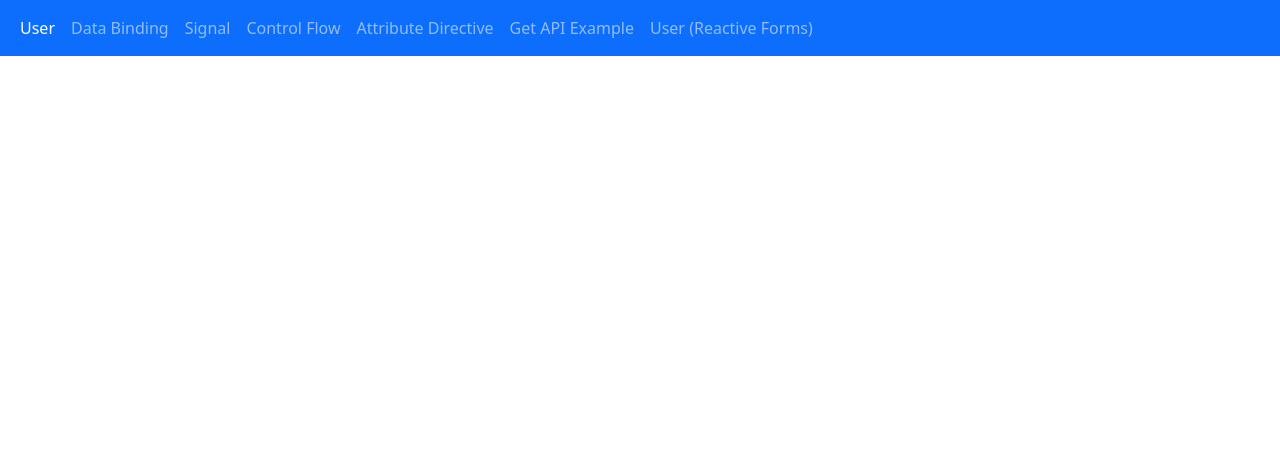
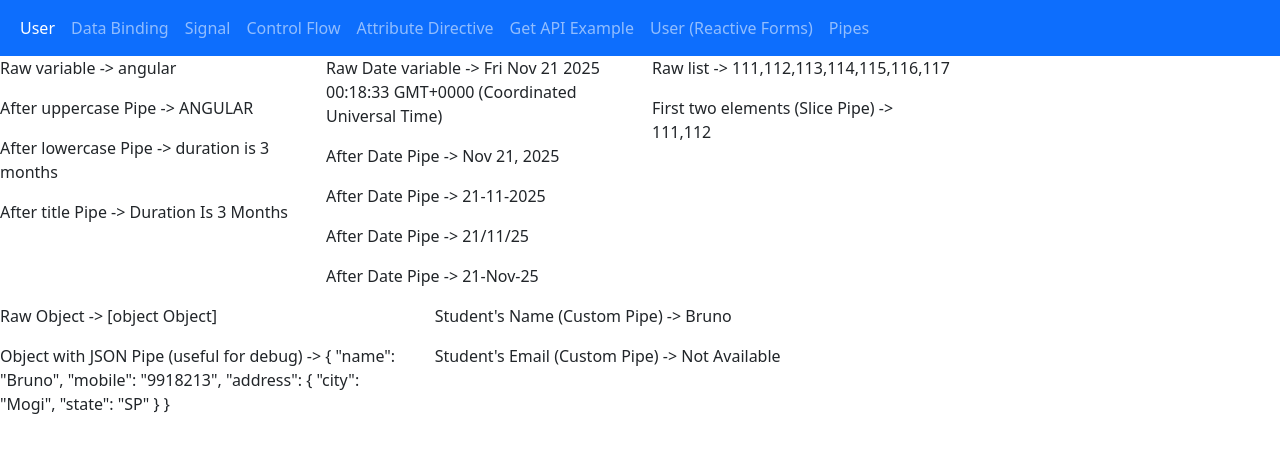
Before and after one commit to MateRamires/Angular_20_Tutorial, an Angular app: page /pipes-example in a window 1280 px wide. Before the commit this address led to /. Shown: the top 452 px of the page. Built offline with nearby package versions, Linux system fonts and the light colour scheme.

Commit message:
Creating Custom Pipes

```diff
--- a/src/app/app.html
+++ b/src/app/app.html
@@ -22,6 +22,9 @@
       <li class="nav-item">
         <a class="nav-link" routerLink="user-reactive">User (Reactive Forms)</a>
       </li>
+      <li class="nav-item">
+        <a class="nav-link" routerLink="pipes-example">Pipes</a>
+      </li>
     </ul>
   </div>
 </nav>
--- a/src/app/app.routes.ts
+++ b/src/app/app.routes.ts
@@ -6,6 +6,7 @@ import { SignalExample } from './components/signal-example/signal-example';
 import { AttributeDirective } from './components/attribute-directive/attribute-directive';
 import { GetApiExample } from './components/get-api-example/get-api-example';
 import { ReactiveUserForm } from './components/reactive-user-form/reactive-user-form';
+import { PipesExample } from './components/pipes-example/pipes-example';
 
 export const routes: Routes = [
     {
@@ -36,4 +37,8 @@ export const routes: Routes = [
         path: "user-reactive",
         component: ReactiveUserForm
     },
+    {
+        path: "pipes-example",
+        component: PipesExample
+    },
 ];
--- /dev/null
+++ b/src/app/components/pipes-example/pipes-example.html
@@ -0,0 +1,29 @@
+<div class="row">
+    <div class="col-3">
+        <p>Raw variable -> {{courseName}}</p>
+        <p>After uppercase Pipe -> {{courseName | uppercase}}</p>
+        <p>After lowercase Pipe -> {{courseDuration | lowercase}}</p>
+        <p>After title Pipe -> {{courseDuration | titlecase}}</p>
+    </div>
+    <div class="col-3">
+        <p>Raw Date variable -> {{currentDate}}</p>
+        <p>After Date Pipe -> {{currentDate | date}}</p>
+        <p>After Date Pipe -> {{currentDate | date:'dd-MM-yyyy'}}</p>
+        <p>After Date Pipe -> {{currentDate | date:'dd/MM/yy'}}</p>
+        <p>After Date Pipe -> {{currentDate | date:'dd-MMM-yy'}}</p>
+    </div>
+    <div class="col-3">
+        <p>Raw list -> {{rollNumberList}}</p>
+        <p>First two elements (Slice Pipe) -> {{rollNumberList | slice:0:2}}</p>
+    </div>
+</div>
+<div class="row">
+    <div class="col-4">
+        <p>Raw Object -> {{studentObj}}</p>
+        <p>Object with JSON Pipe (useful for debug) -> {{studentObj | json}}</p>
+    </div>
+    <div class="col-4">
+        <p>Student's Name (Custom Pipe) -> {{studentObj.name | exPipe}}</p>
+        <p>Student's Email (Custom Pipe) -> {{studentObj.email | exPipe}}</p>
+    </div>
+</div>
--- /dev/null
+++ b/src/app/components/pipes-example/pipes-example.ts
@@ -0,0 +1,28 @@
+import { DatePipe, JsonPipe, LowerCasePipe, SlicePipe, TitleCasePipe, UpperCasePipe } from '@angular/common';
+import { Component } from '@angular/core';
+import { ExPipe } from '../../pipes/ex-pipe-pipe';
+
+@Component({
+  selector: 'app-pipes-example',
+  imports: [UpperCasePipe, LowerCasePipe, TitleCasePipe, DatePipe, SlicePipe, JsonPipe, ExPipe],
+  templateUrl: './pipes-example.html',
+  styleUrl: './pipes-example.css',
+})
+export class PipesExample {
+  courseName = "angular";
+
+  courseDuration = "DURATION IS 3 MONTHS"
+
+  currentDate: Date = new Date();
+
+  rollNumberList: number[] = [111,112,113,114,115,116,117];
+
+  studentObj: any = {
+    name: 'Bruno',
+    mobile: '9918213',
+    address: {
+      city: "Mogi",
+      state: "SP",
+    }
+  }
+}
--- /dev/null
+++ b/src/app/pipes/ex-pipe-pipe.ts
@@ -0,0 +1,16 @@
+import { Pipe, PipeTransform } from '@angular/core';
+
+@Pipe({
+  name: 'exPipe'
+})
+export class ExPipe implements PipeTransform {
+
+  transform(value: any): unknown {
+    if(value !== null && value !== undefined && value !== '') {
+      return value;
+    } else {
+      return "Not Available";
+    }
+  }
+
+}
```
Also changed, not shown: src/app/components/pipes-example/pipes-example.css (added), 2 other files (tests, documents, lock files or other folders).
